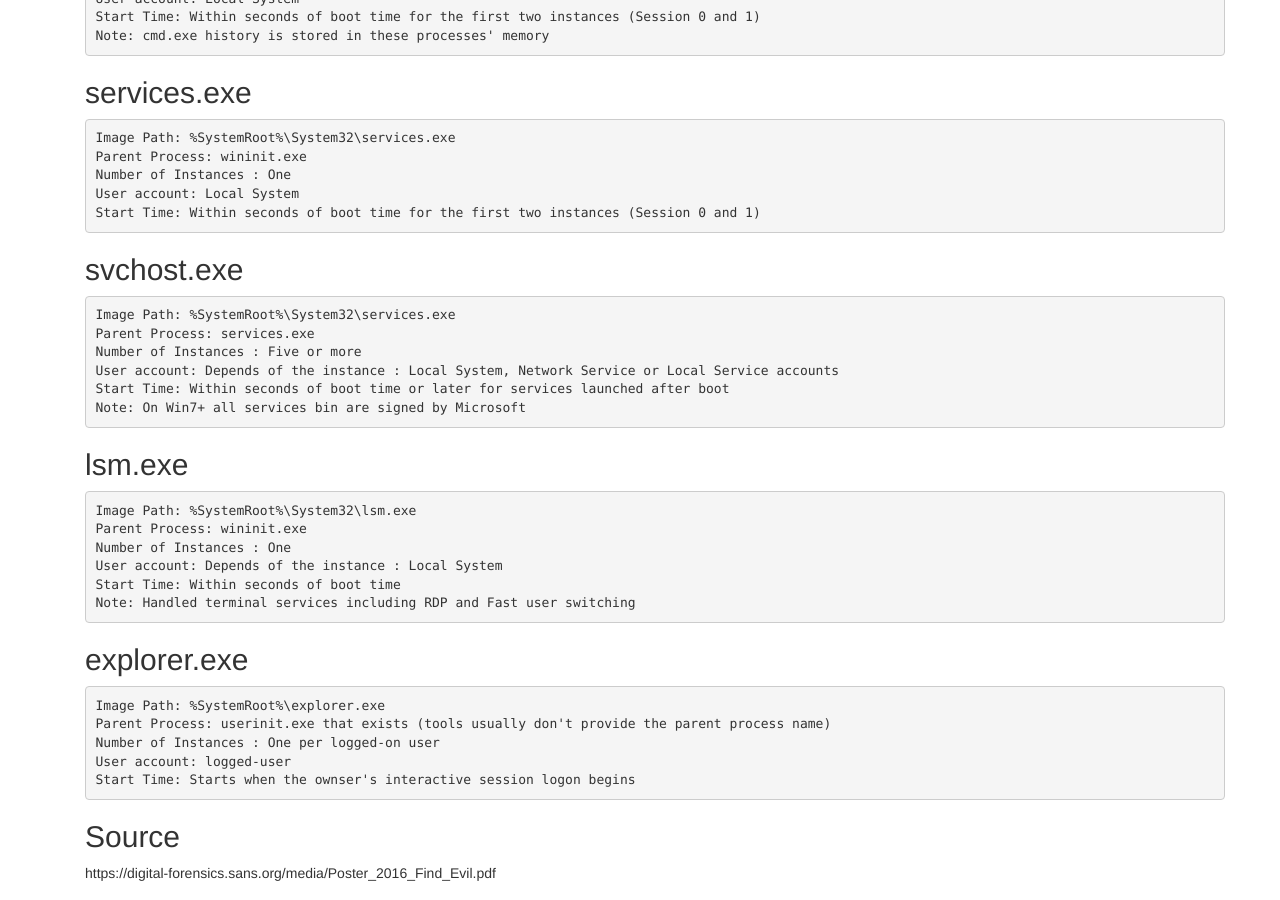
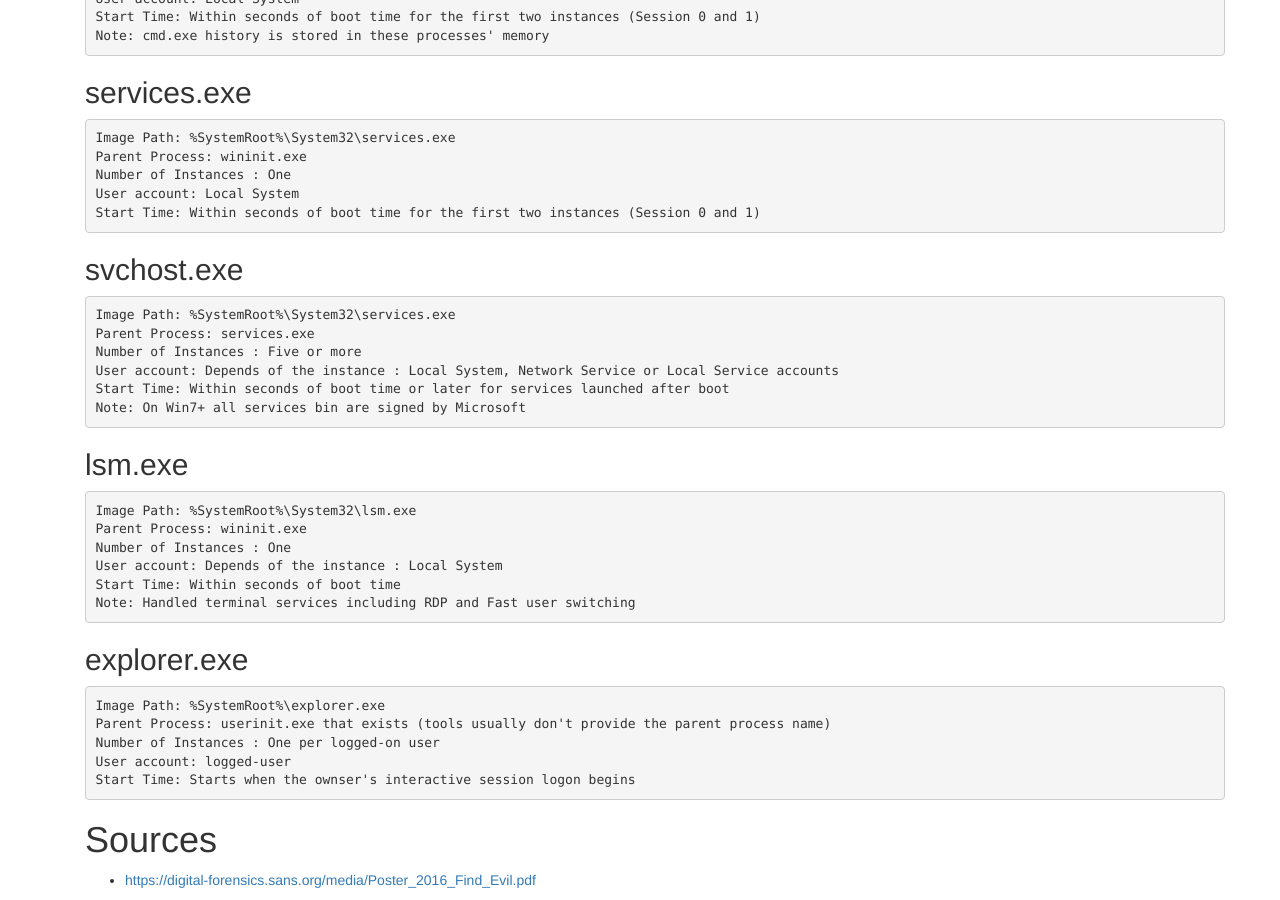
Before and after one commit to jipegit/jipegit.github.io, a Jekyll site: the page built from windows-normal.md, in a window 1280 px wide and 900 px high, scrolled down 1332 px. Built offline with Jekyll 4.4.1, drawn with Linux system fonts in a browser that asks for light colours.

Commit message:
wn update
wn update

```diff
--- a/windows-normal.md
+++ b/windows-normal.md
@@ -85,5 +85,6 @@ permalink: /windows-normal
 	User account: logged-user
 	Start Time: Starts when the ownser's interactive session logon begins
 
-## Source
-https://digital-forensics.sans.org/media/Poster_2016_Find_Evil.pdf
+# Sources
+
+* <https://digital-forensics.sans.org/media/Poster_2016_Find_Evil.pdf>
```
